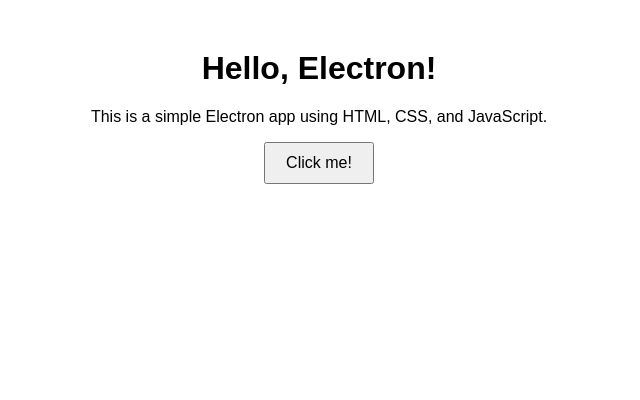
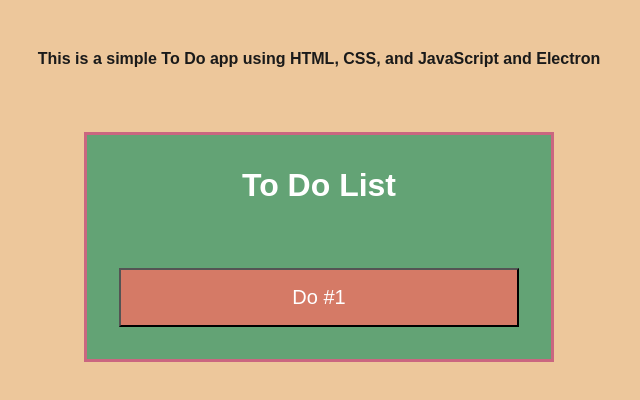
Before and after one commit to Roger-ODonnell/To-Do-App, an Electron app: page site/index.html in a window 800 px wide. Shown: the whole page, without its empty margins (81-721 px from the left). Drawn offline with Linux system fonts and the light colour scheme.

Commit message:
Created and styled to do page, Added Basic JS to button in order to add line through when finished

```diff
--- /dev/null
+++ b/site/JS/main.js
@@ -0,0 +1,5 @@
+document.addEventListener("DOMContentLoaded", () => {
+document.getElementById("button").addEventListener("click", () => {
+    document.getElementById("button").style.textDecoration = "line-through";
+  });
+});
--- a/site/JS/renderer.js
+++ b/site/JS/renderer.js
@@ -1,3 +1,5 @@
-document.getElementById('myButton').addEventListener('click', () => {
-    alert('Hello from Electron!');
-  });
+//This script is for running buttos on index.html
+
+// document.getElementById('myButton').addEventListener('click', () => {
+//     alert('Hello from Electron!');
+//   });
--- a/site/index.html
+++ b/site/index.html
@@ -7,10 +7,17 @@
   <link rel="stylesheet" href="style.css">
 </head>
 <body>
-  <h1>Hello, Electron!</h1>
-  <p>This is a simple Electron app using HTML, CSS, and JavaScript.</p>
-  <button id="myButton">Click me!</button>
+  <p>This is a simple To Do app using HTML, CSS, and JavaScript and Electron</p>
+
+  <div class="to-do-card">
+    <h1>To Do List</h1>
+    <ul class="to-do-list">
+      <li class="card-item"><button id="button">Do #1</button></li>
+      <!--Put strike through line on item once clicked on as complete-->
+    </ul>
+  </div>
 
   <script src="./JS/renderer.js"></script>
+  <script src="./JS/main.js"></script>
 </body>
 </html>
--- a/site/style.css
+++ b/site/style.css
@@ -1,11 +1,41 @@
+* {
+  margin: 0;
+  padding: 0;
+}
+
 body {
-    font-family: Arial, sans-serif;
-    text-align: center;
-    margin-top: 50px;
-  }
+  background-color: #EDC79B;
+  color: rgb(26, 26, 26);
+  font-family: Arial, sans-serif;
+  text-align: center;
+  margin-top: 50px;
+}
 
-  button {
-    padding: 10px 20px;
-    font-size: 16px;
-    cursor: pointer;
-  }
+p{
+  margin-top: 1rem;
+  font-weight: bold;
+}
+
+.to-do-card{
+  margin-top: 4rem;
+  background-color: #63A375;
+  width: 50%;
+  margin: 4rem auto;
+  padding: 2rem;
+  border: solid #CA6680 3px;
+}
+.to-do-card h1{
+  margin-bottom: 4rem;
+  color: rgb(255, 255, 255);
+}
+
+.to-do-list{
+  list-style-type: none;
+}
+button{
+  color: white;
+  background-color: #D57A66;
+  padding: 1rem;
+  width: 100%;
+  font-size: 20px;
+}
```
Also changed, not shown: readme.md, site/Images/Color pallette .png (added).
